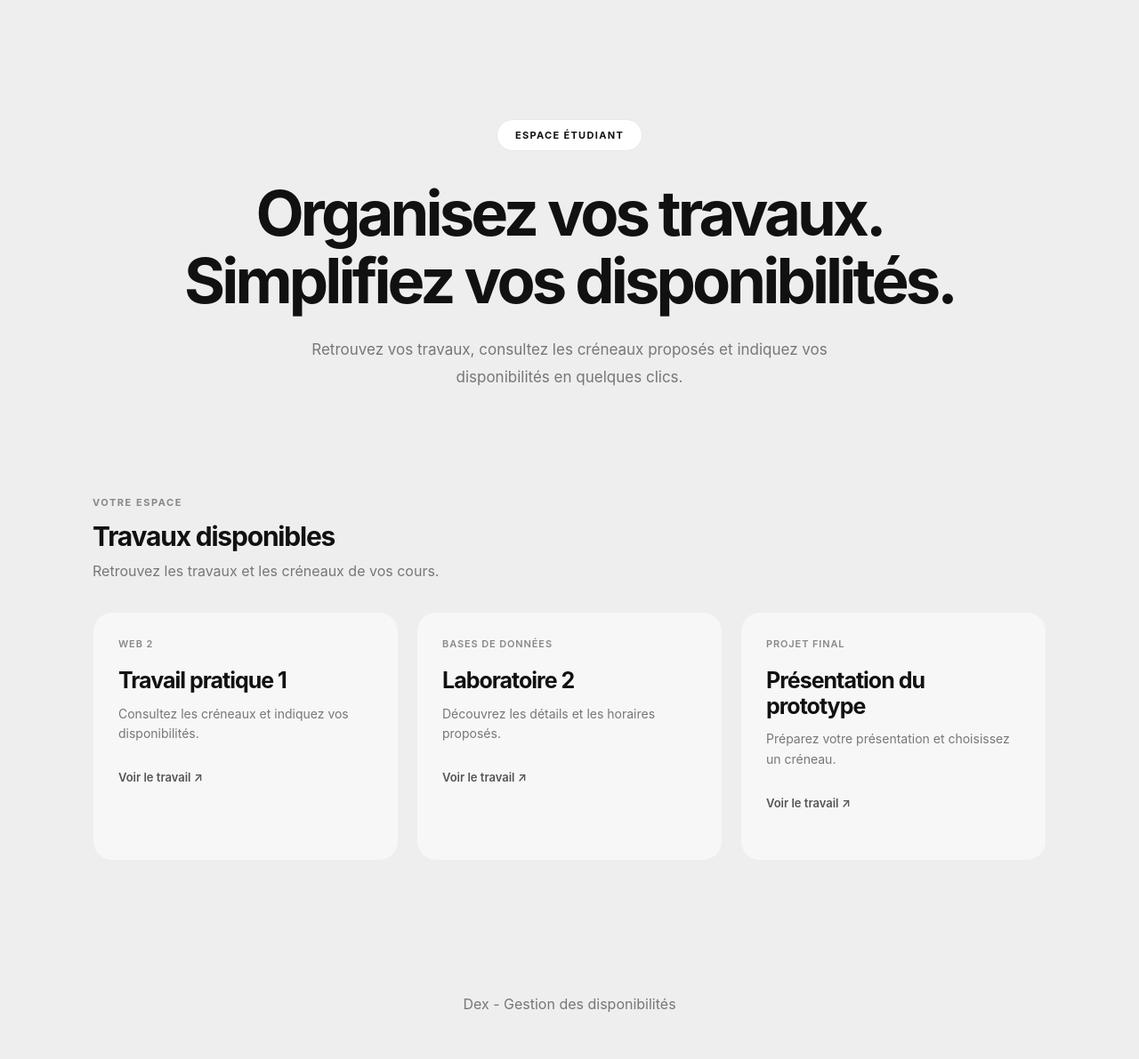
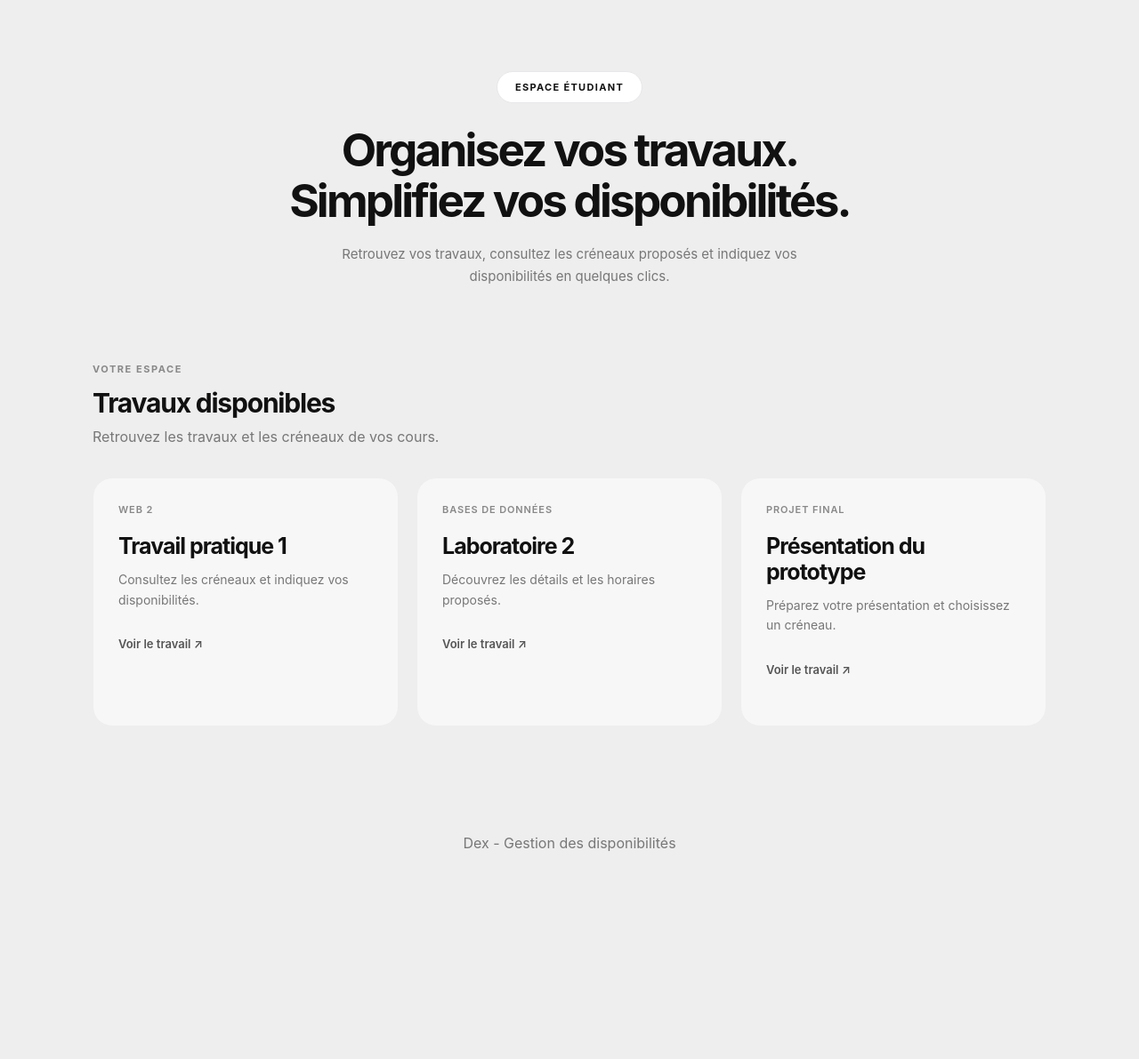
Before and after one commit to Sara-Belhadj/dex-fullstack, a PHP site: page / in a window 1280 px wide. Shown: the part 99-1290 px from the top of the page at 89% size. After the commit the page ends 1056 px from the top, so only its background shows below. Run offline with PHP 8.4, Linux system fonts and the light colour scheme.

Commit message:
Refine homepage spacing

```diff
--- a/site/css/style.css
+++ b/site/css/style.css
@@ -73,7 +73,7 @@ main {
     max-width: 1120px;
     min-height: 75vh;
     margin: 0 auto;
-    padding: 64px 24px 100px;
+    padding: 40px 24px 70px;
 }
 
 h1, h2, h3 {
@@ -104,7 +104,7 @@ footer {
 
 .hero {
     text-align: center;
-    padding: 70px 0 90px;
+    padding: 40px 0 55px;
 }
 
 .hero-badge {
@@ -119,19 +119,19 @@ footer {
 }
 
 .hero-title {
-    max-width: 950px;
-    margin: 32px auto 24px;
-    font-size: clamp(38px, 5.5vw, 72px);
+    max-width: 850px;
+    margin: 24px auto 18px;
+    font-size: clamp(32px, 4vw, 52px);
     font-weight: 750;
-    line-height: 1.08;
+    line-height: 1.12;
     letter-spacing: -0.055em;
 }
 
 .hero-description {
-    max-width: 580px;
+    max-width: 550px;
     margin: 0 auto;
-    font-size: 17px;
-    line-height: 1.8;
+    font-size: 15px;
+    line-height: 1.7;
 }
 
 .works-section {
```
